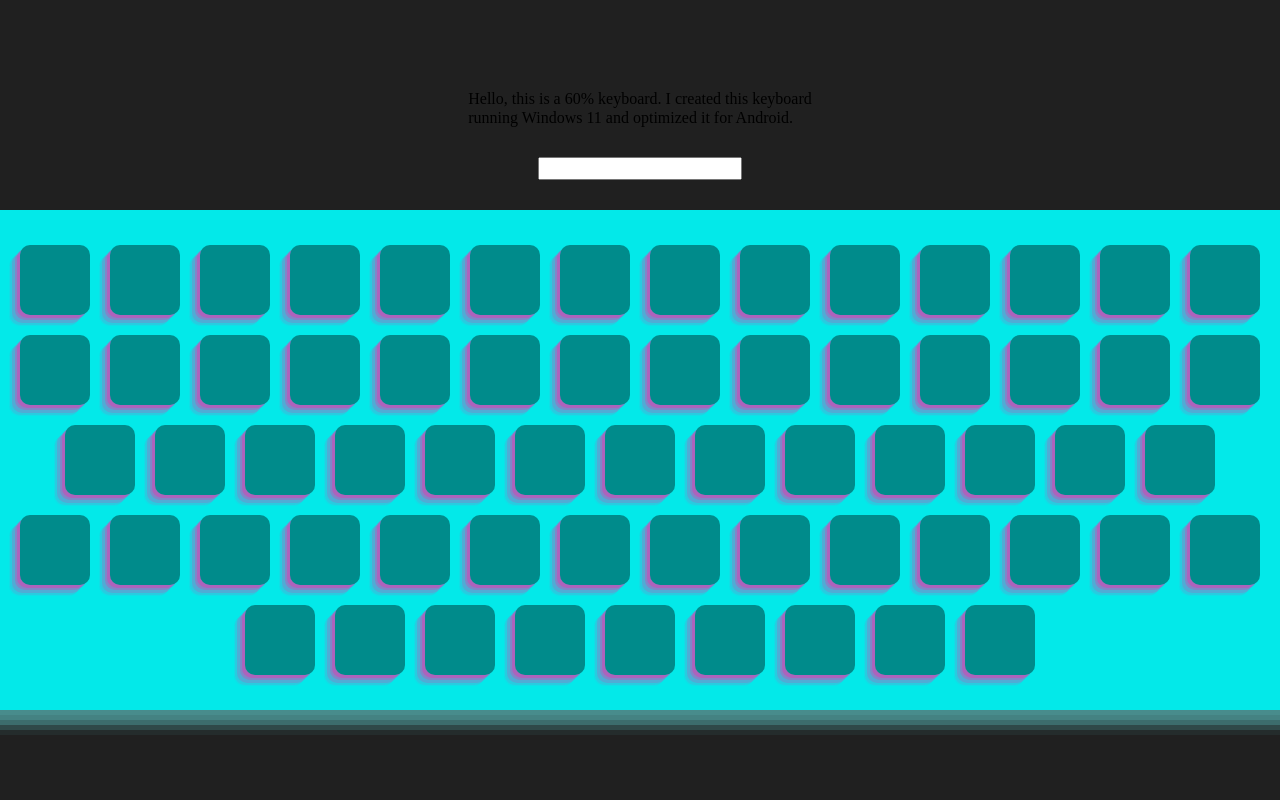
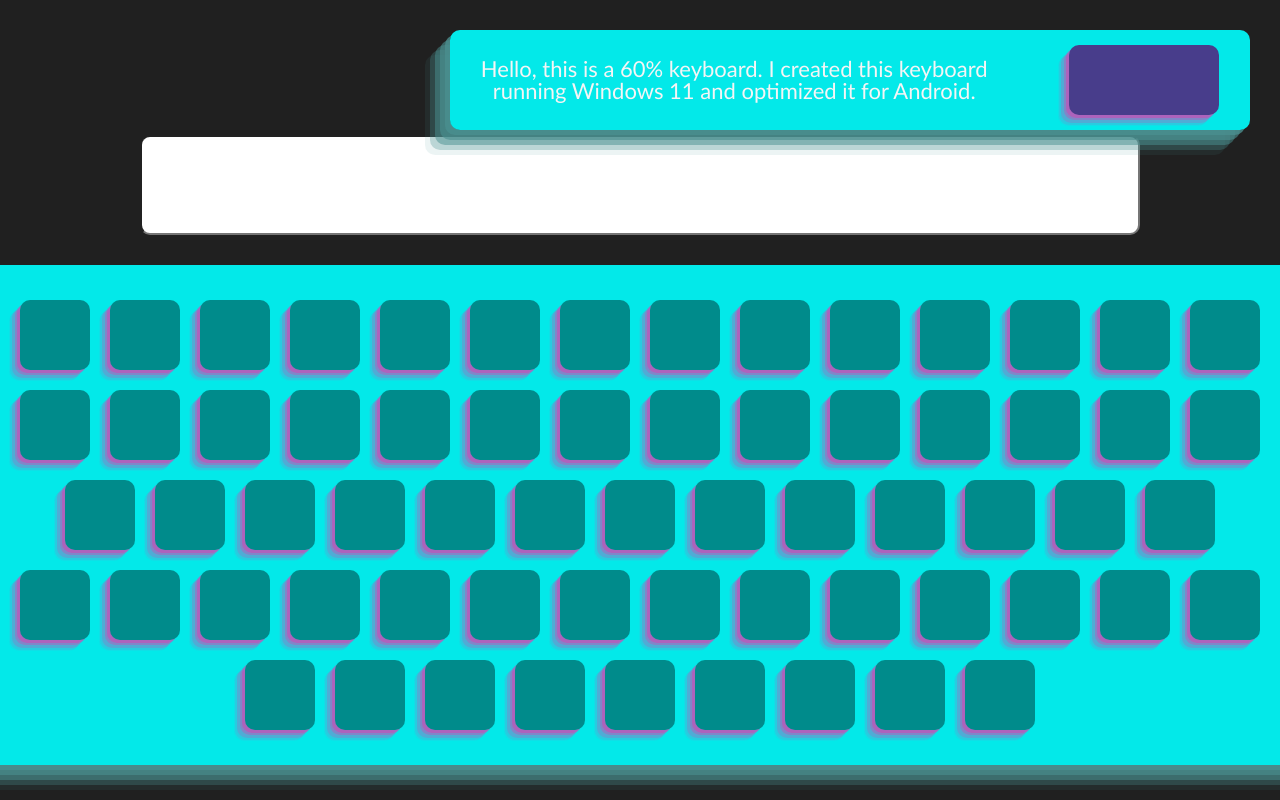
Before and after one commit to hell-llex/virtual-keyboard, a website: page keyboard/index.html in a window 1280 px wide. Shown: the top 800 px of the page. Drawn offline with Linux system fonts and the light colour scheme.

Commit message:
feat: add style info panel

```diff
--- a/keyboard/scss/style.scss
+++ b/keyboard/scss/style.scss
@@ -19,6 +19,66 @@ body {
     width: 100vw;
     height: 100vh;
     background-color:rgb(32, 32, 32);
+}
+.admin-keyboard {
+    position: absolute;
+    display: flex;
+    flex-direction: row;
+    justify-content: space-around;
+    align-items: center;
+    gap: 20px;
+    top: 30px;
+    right: 30px;
+    width: 800px;
+    height: 100px;
+    background-color: rgba(0, 255, 255, 0.9);
+    border-radius: 10px;
+    box-shadow: rgba(75, 143, 143, 0.1) -25px 25px,rgba(75, 143, 143, 0.3) -20px 20px,
+                rgba(75, 143, 143, 0.5) -15px 15px,rgba(75, 143, 143, 0.6) -10px 10px,
+                rgba(75, 143, 143, 0.8) -5px 5px;
+}
+.info-keyboard {
+    font-family: 'Gill Sans', 'Gill Sans MT', Calibri, 'Trebuchet MS', sans-serif;
+    font-size: 22px;
+    line-height: 100%;
+    text-align: center;
+    color: whitesmoke;
+}
+.swich-lang {
+    position: relative;
+    display: flex;
+    justify-content: center;
+    align-items: center;
+    width: 150px;
+    height: 70px;
+    cursor: pointer;
+    border-radius: 10px;
+    background-color: var(--color-fun-key);
+    box-shadow: rgba(240, 46, 170, 0.4) -3px 3px, rgba(240, 46, 170, 0.3) -5px 5px,
+    rgba(240, 46, 170, 0.2) -8px 8px, rgba(240, 46, 170, 0.1) -10px 10px, rgba(240, 46, 170, 0.05) -11px 11px;
+    &:hover {
+        filter:brightness(130%);
+    }
+    &:active {
+        box-shadow: rgba(240, 46, 170, 0.4) -2px 2px, rgba(240, 46, 170, 0.3) -4px 4px,
+        rgba(240, 46, 170, 0.2) -6px 6px, rgba(240, 46, 170, 0.1) -8px 8px, rgba(240, 46, 170, 0.05) -9px 9px;
+        transform: translateX(-3px) translateY(3px);
+        // transition: all 100ms ease-in-out;
+    }
+    p {
+        font-family: 'Gill Sans', 'Gill Sans MT', Calibri, 'Trebuchet MS', sans-serif;
+        font-size: 26px;
+        line-height: 100%;
+        color: black;
+    }
+}
+.input-area {
+    width: 1000px;
+    height: 100px;
+    outline: none;
+    border-radius: 10px;
+    padding: 30px 20px;
+    margin-top: 100px;
 }
 .keyboard {
     position: relative;
```
Also changed, not shown: keyboard/css/style.css, 1 other file.
